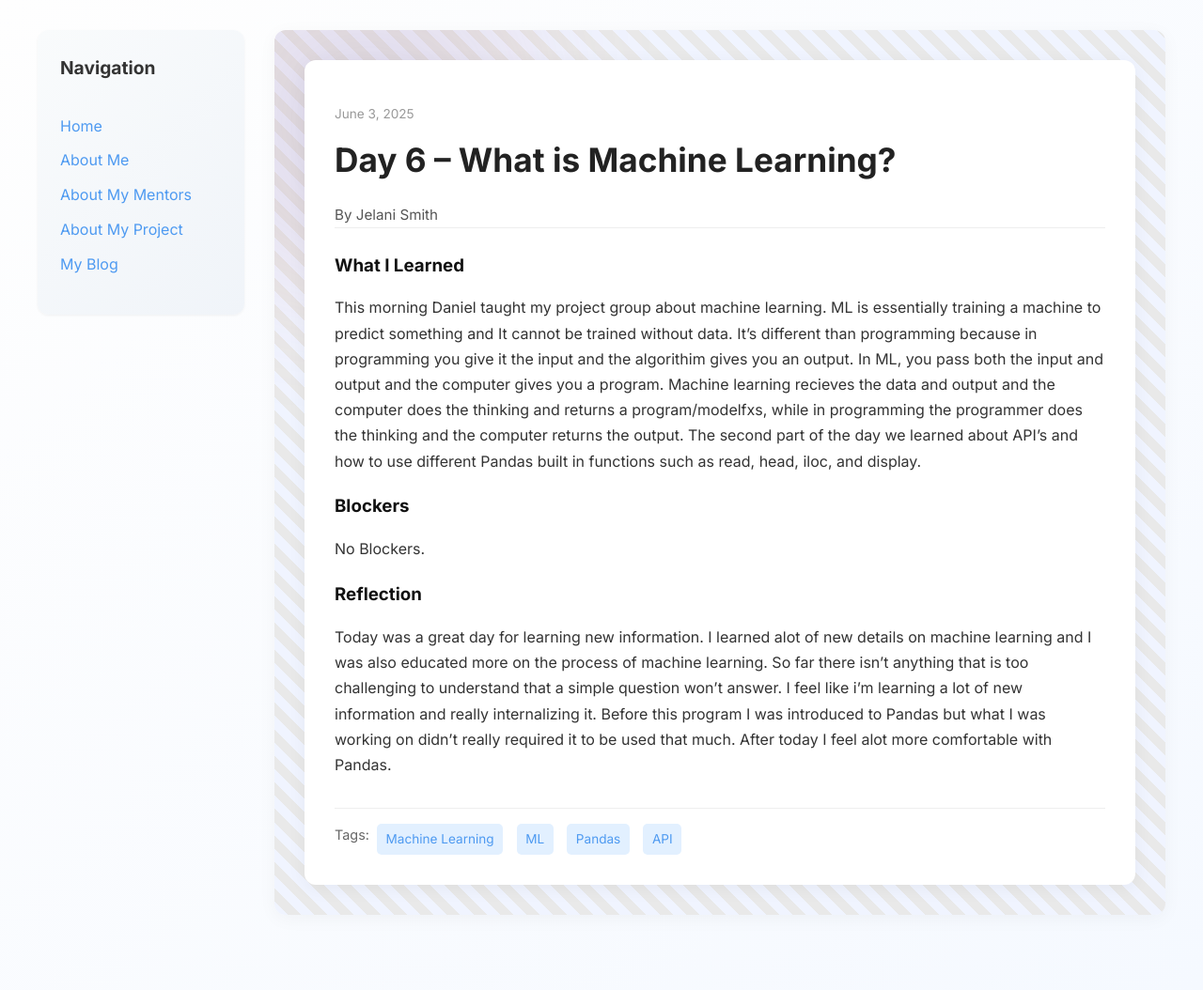
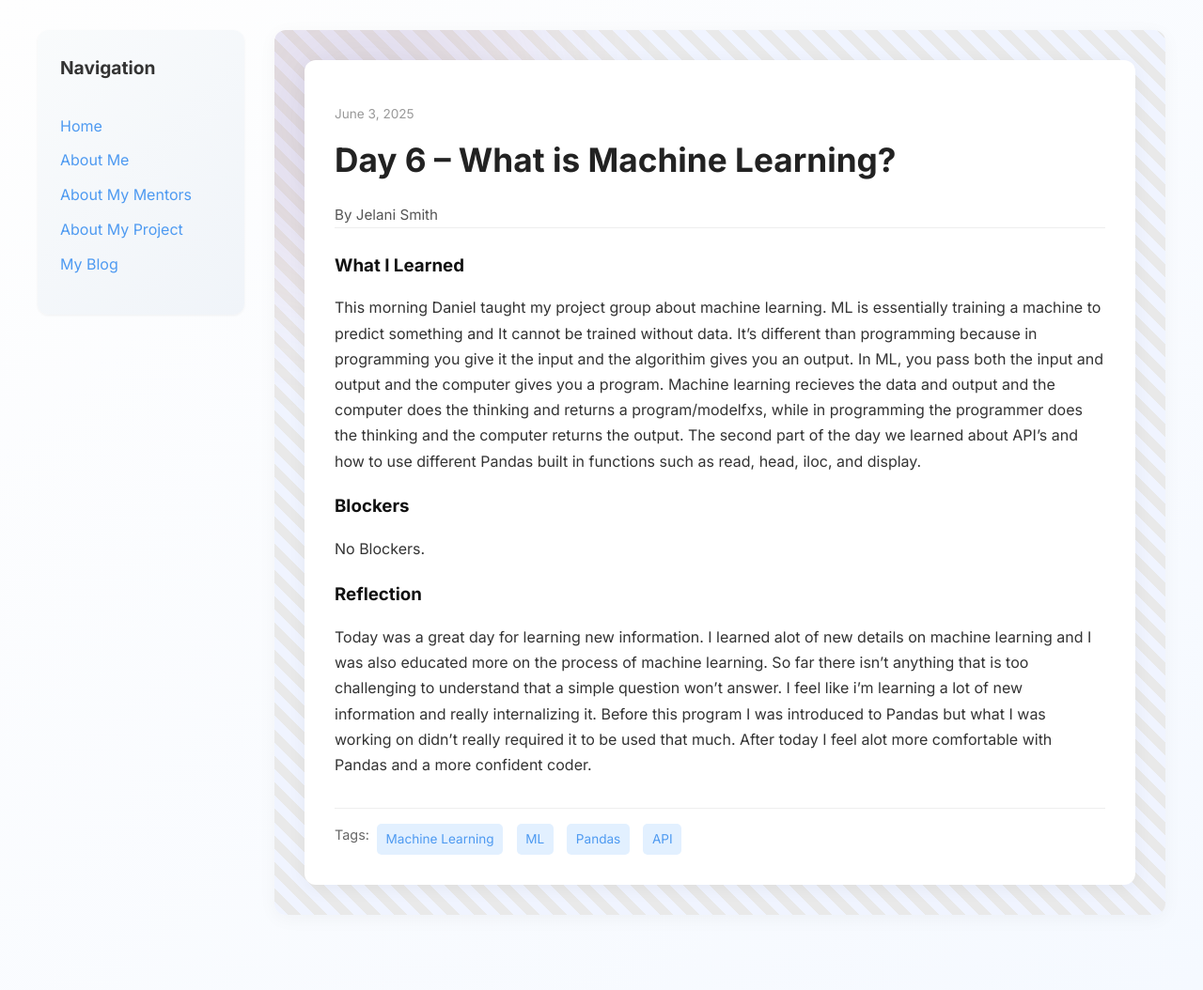
Before and after one commit to lanixyz/lanixyz.github.io, a Jekyll site: the page built from _posts/2025-06-03-Day-6.md, in a window 1280 px wide. Shown: the whole page at 94% size. Built offline with Jekyll 4.4.1, drawn with Linux system fonts in a browser that asks for light colours.

Commit message:
Update 2025-06-03-Day-6.md

```diff
--- a/_posts/2025-06-03-Day-6.md
+++ b/_posts/2025-06-03-Day-6.md
@@ -14,5 +14,5 @@ blockers: |
   No Blockers.
 
 reflection: |
-  Today was a great day for learning new information. I learned alot of new details on machine learning and I was also educated more on the process of machine learning. So far there isn't anything that is too challenging to understand that a simple question won't answer. I feel like i'm learning a lot of new information and really internalizing it. Before this program I was introduced to Pandas but what I was working on didn't really required it to be used that much. After today I feel alot more comfortable with Pandas.
+  Today was a great day for learning new information. I learned alot of new details on machine learning and I was also educated more on the process of machine learning. So far there isn't anything that is too challenging to understand that a simple question won't answer. I feel like i'm learning a lot of new information and really internalizing it. Before this program I was introduced to Pandas but what I was working on didn't really required it to be used that much. After today I feel alot more comfortable with Pandas and a more confident coder.
 ---
```
